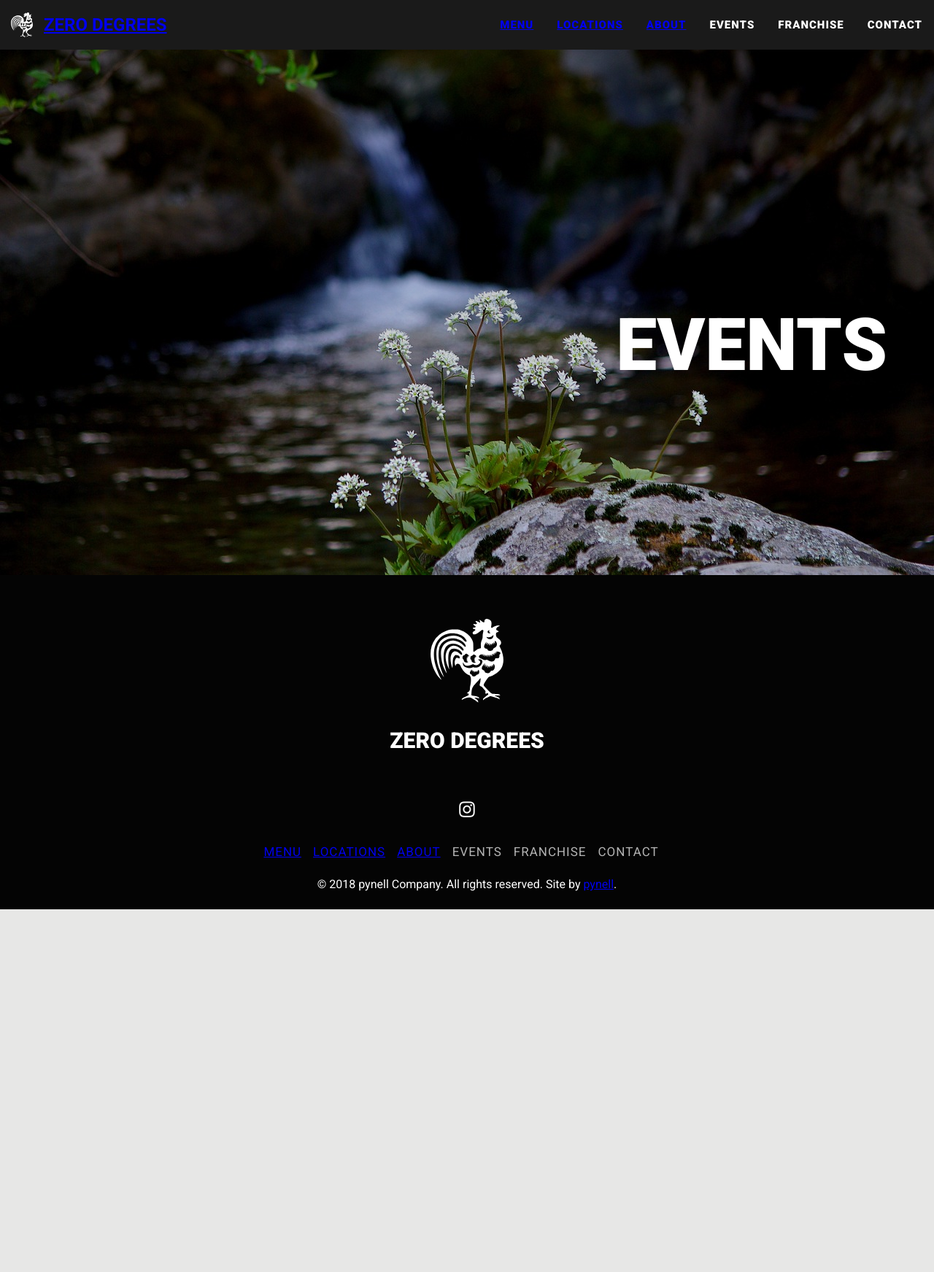
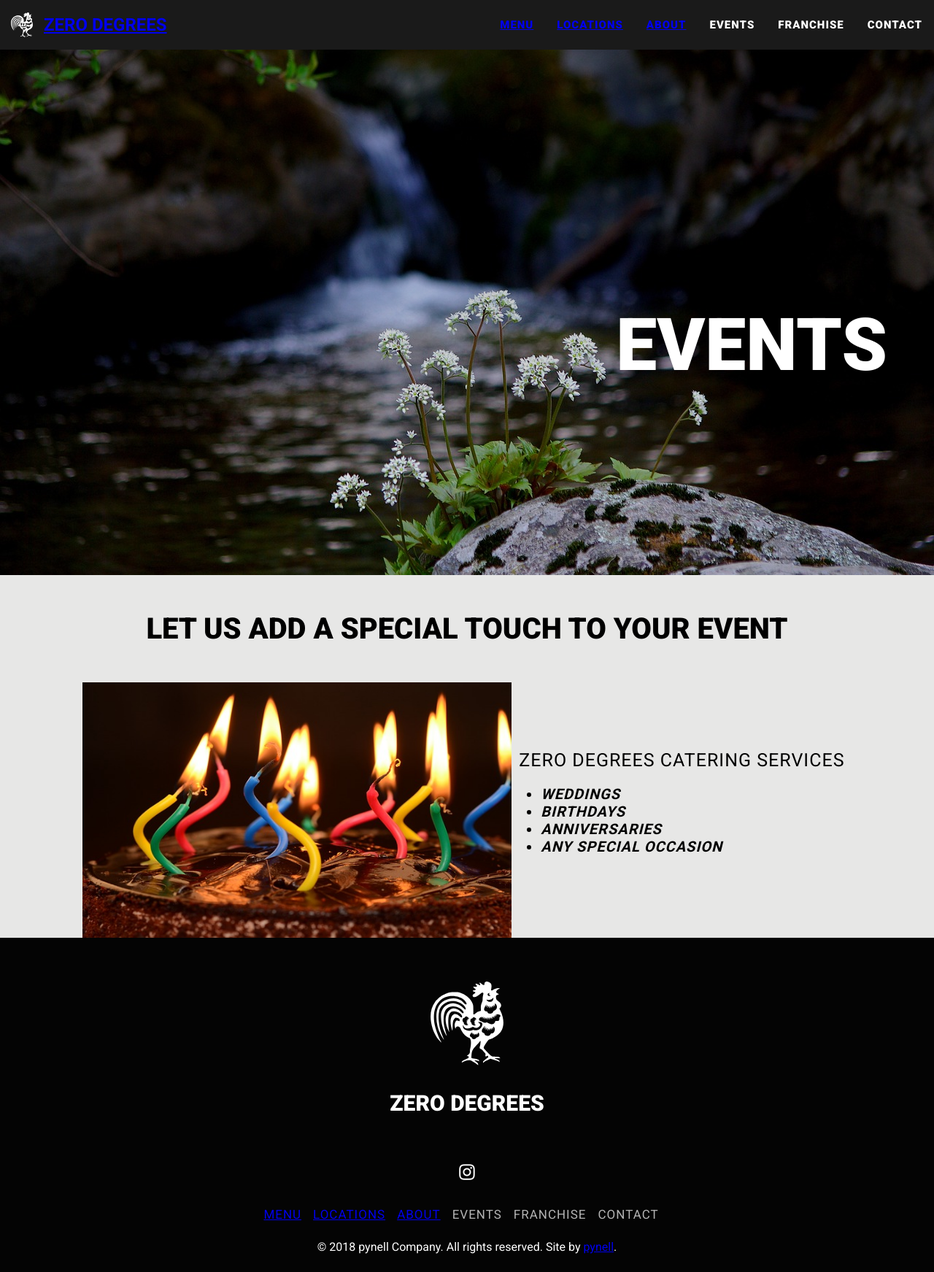
Before and after one commit to colorlessenergy/zero-degrees, a Jekyll site: the page built from event.html, in a window 1280 px wide. Shown: the whole page at 73% size. Built offline with Jekyll 4.4.1, drawn with Linux system fonts in a browser that asks for light colours; before the commit the page ends 1246 px from its top, so only the background shows below that.

Commit message:
update event page

```diff
--- a/event.html
+++ b/event.html
@@ -4,3 +4,19 @@
 
 {% include nav.html %}
 {% include header.html %}
+
+<section class="event">
+  <h2 class="event__title">let us add a special touch to your event</h2>
+  <div class="event__contain">
+    <img class="event__img" src="assets/birthday.jpg" alt="a birthday cake with candles">
+    <div>
+      <p class="event__subtitle">Zero Degrees catering services</p>
+      <ul class="event__list">
+        <li>weddings</li>
+        <li>birthdays</li>
+        <li>anniversaries</li>
+        <li>any special occasion</li>
+      </ul>
+    </div>
+  </div>
+</section>
```
Also changed, not shown: css/css/layout.css (+51 -0 lines), assets/birthday.jpg (added).
